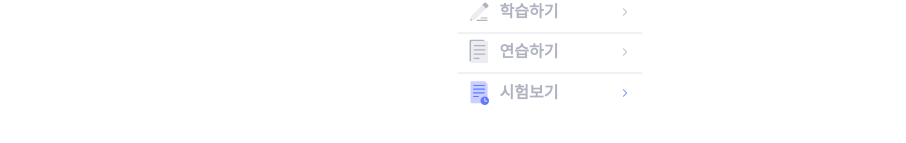
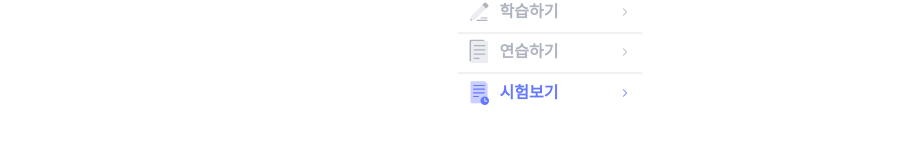
Before and after one commit to nonsoolmate-official/nonsoolmate-client, a React (Vite) app in the folder nonsoolmateClient/: page /home in a window 1280 px wide. Shown: the part 177-320 px from the top of the page, without its empty margins (183-1089 px from the left). Built offline with nearby package versions, Linux system fonts and the light colour scheme; a web font is replaced by a local one.

Commit message:
[ design/#27 ] onClick Text "시험보기" 색상 변화

```diff
--- a/nonsoolmateClient/src/home/components/SideBarTestButton.tsx
+++ b/nonsoolmateClient/src/home/components/SideBarTestButton.tsx
@@ -16,7 +16,7 @@ export default function SideBarTestButton(props: SideBarTestProps) {
       {goTo === "test" && <TestActiveIcon />}
       {goTo != "test" && <TestDisabledIcon />}
       <ButtonTextBox>
-        <Text>시험보기</Text>
+        <Text $goTo={goTo}>시험보기</Text>
       </ButtonTextBox>
       {goTo === "test" && <RightArrowBlueIcon />}
       {goTo != "test" && <RightArrowIcon />}
@@ -40,10 +40,10 @@ const ButtonTextBox = styled.section`
   ${SideBarTextBoxLayout}
 `;
 
-const Text = styled.h3`
+const Text = styled.h3<{ $goTo: string }>`
   ${({ theme }) => theme.fonts.Body3};
 
-  color: ${({ theme }) => theme.colors.grey_400};
+  color: ${({ theme, $goTo }) => ($goTo === "test" ? theme.colors.main_blue : theme.colors.grey_400)};
 `;
 
 const RightArrowIcon = styled(RightArrowIc)`
```
